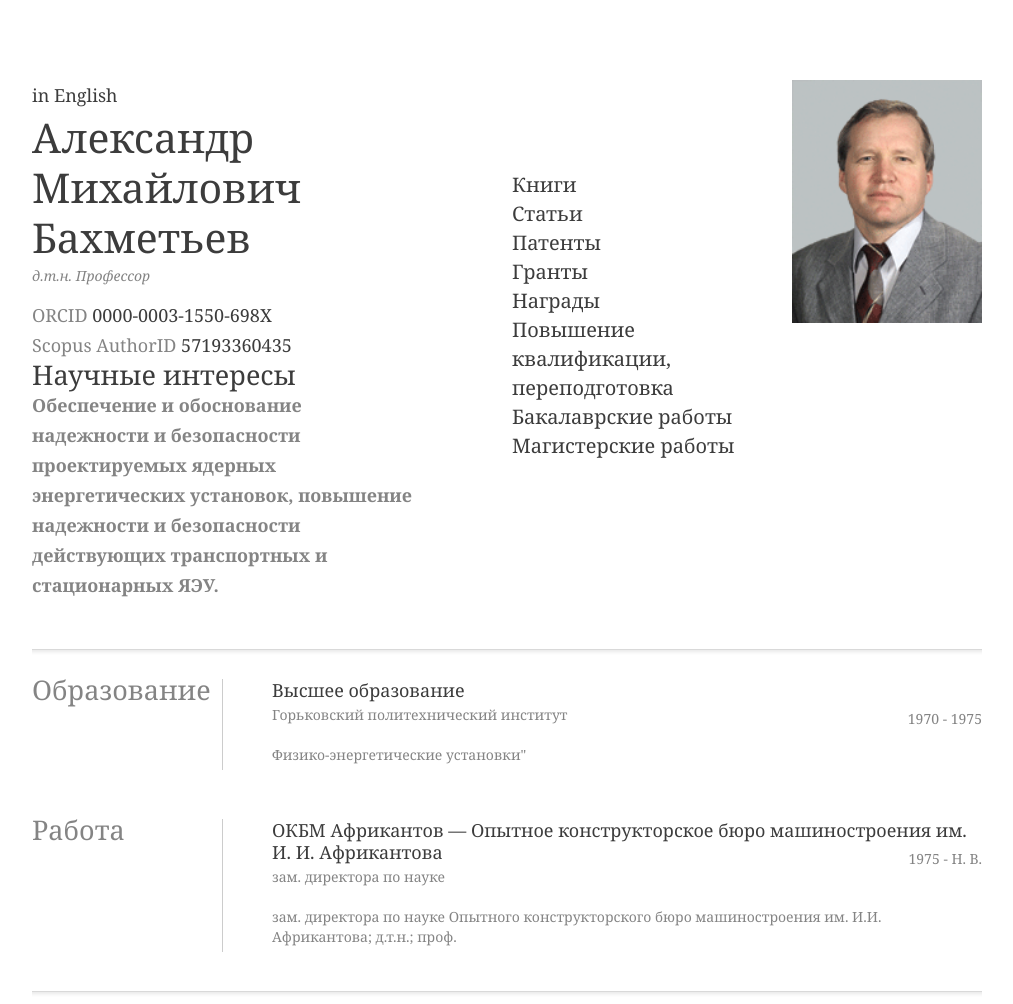
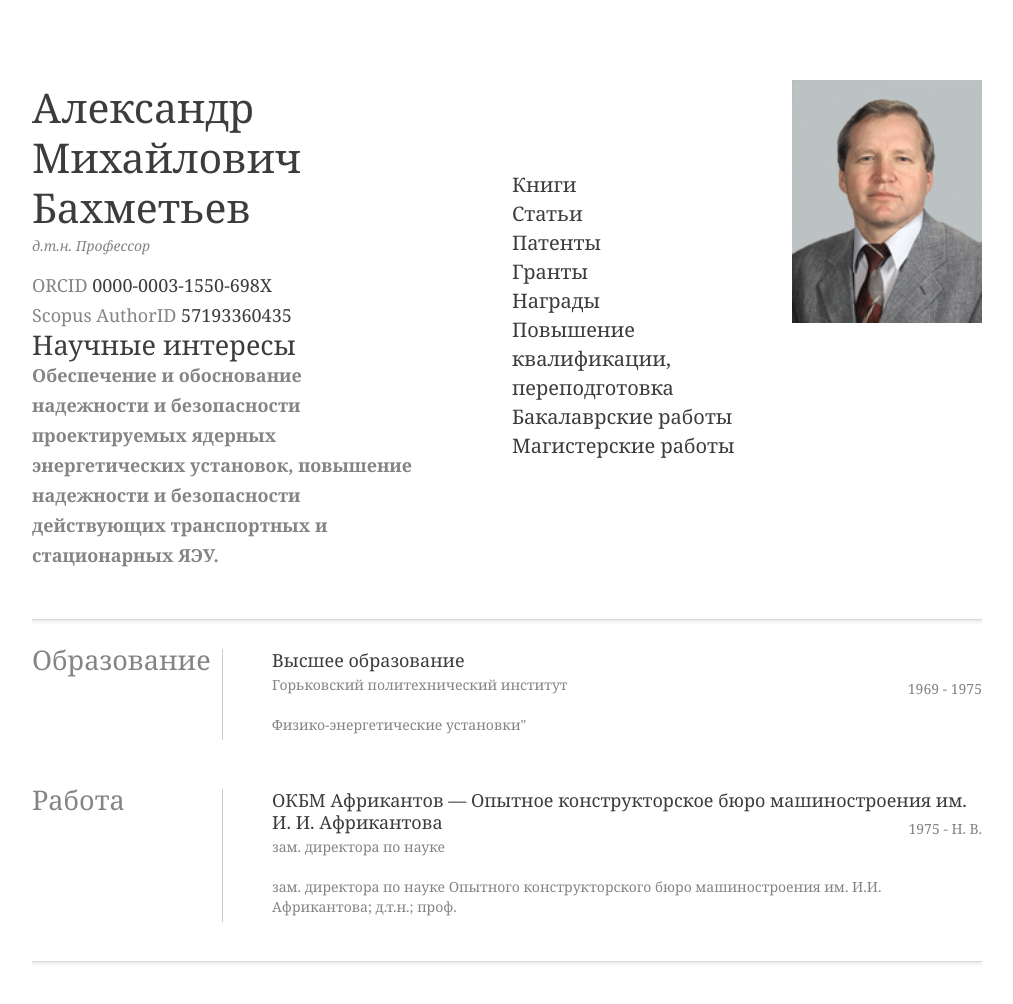
Before and after one commit to dimaozhigin/bakhmetyev.github.io, a plain HTML site: page index.html in a window 1280 px wide. Shown: the top 1004 px of the page, without its empty margins (133-1146 px from the left). Drawn offline with nearby package versions, Linux system fonts and the light colour scheme; files whose address does not match are found by name.

Commit message:
Update index.html

```diff
--- a/index.html
+++ b/index.html
@@ -23,7 +23,7 @@
 <body>
 <div id="about">
   <div id="story">
-  	<a href="#book">in English</a><br>
+
 
     <h1>Александр Михайлович Бахметьев</h1>
     <h2>д.т.н. Профессор</h2>
@@ -54,7 +54,7 @@
   <div class="item">
     <h3>Высшее образование </h3>
     <h4>Горьковский политехнический институт</h4>
-    <div class="date">1970 - 1975</div>
+    <div class="date">1969 - 1975</div>
     <div class="description">
 		<p>Физико-энергетические установки"</p>
     </div>
```
